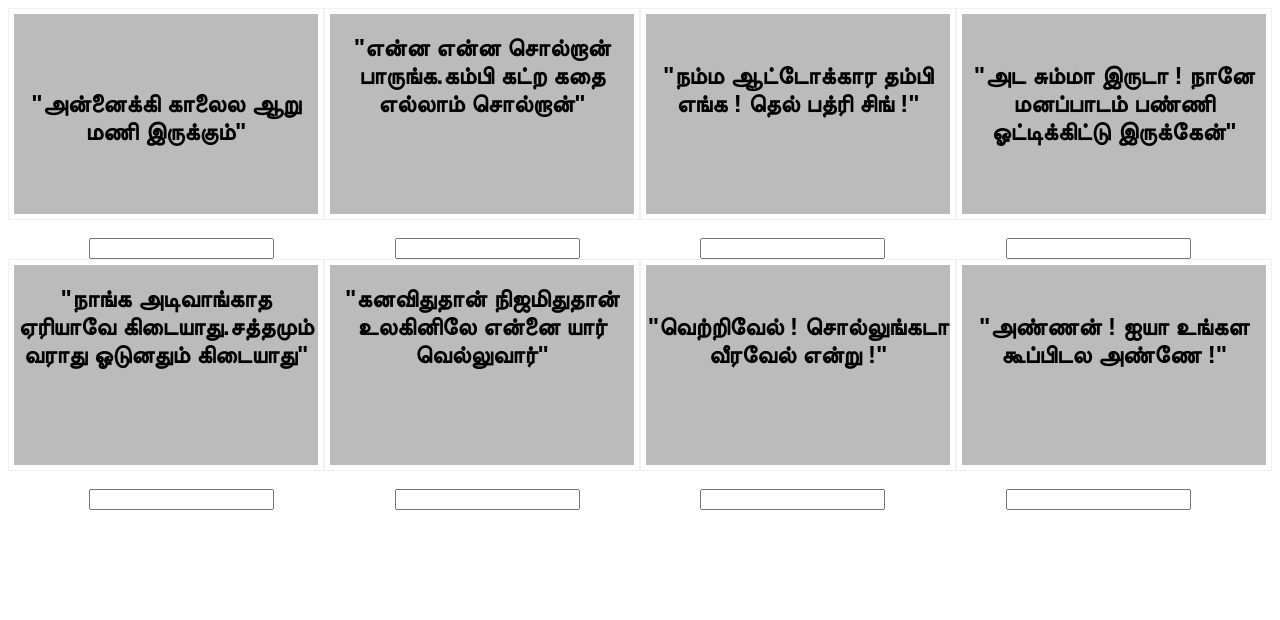
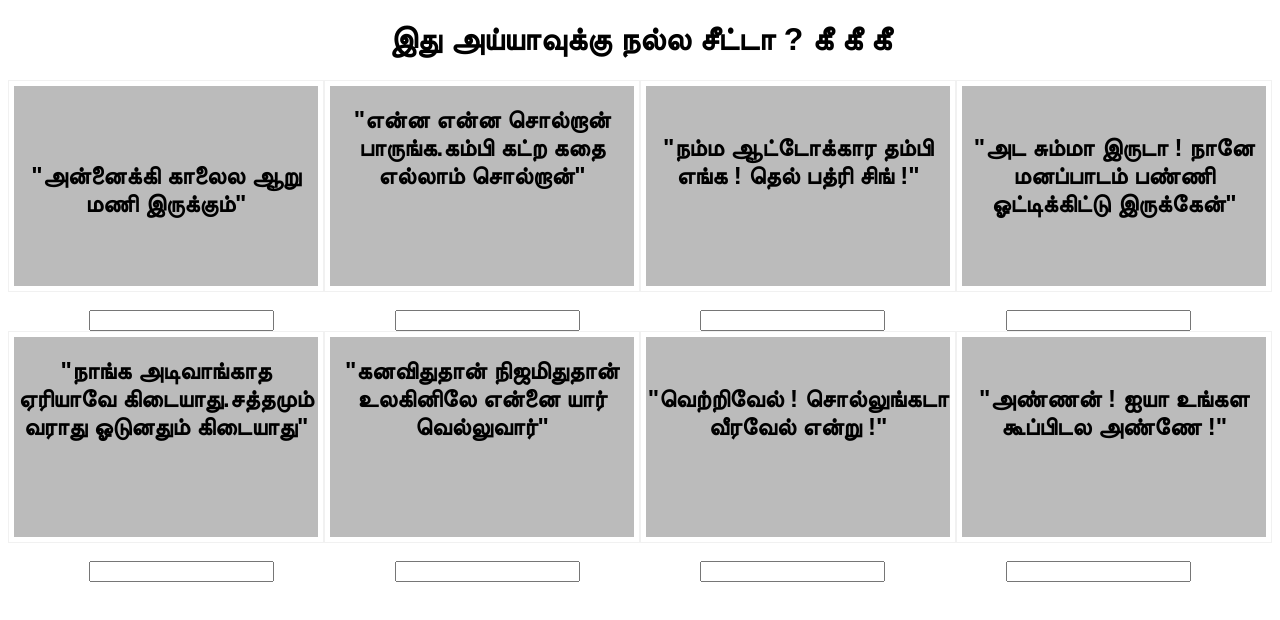
Before and after one commit to NEWSEARCHINNOVATION/farewell, a plain HTML site: page index.html in a window 1280 px wide. Drawn offline with Linux system fonts and the light colour scheme.

Commit message:
Update index.html

```diff
--- a/index.html
+++ b/index.html
@@ -2,6 +2,7 @@
 <html>
 <head>
 <meta name="viewport" content="width=device-width, initial-scale=1">
+<title>Farewell - SEDS KCT</title>
 <style>
 
 .row {
@@ -61,6 +62,7 @@ body {
 <body>
 <center>
 
+<h1>இது அய்யாவுக்கு நல்ல சீட்டா ? கீ கீ கீ</h1>
 <!--h2>Chapter 1 - Assemble<h2-->
 
 
```
